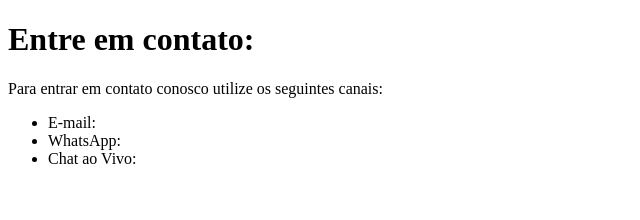
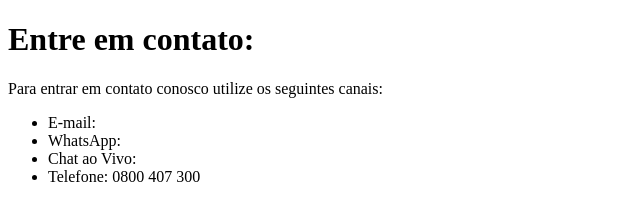
Before and after one commit to braulioportela79/intro-info-aula05-exercicio, a plain HTML site: page contato.html in a window 1280 px wide. Shown: the whole page, without its empty margins (0-640 px from the left). Drawn offline with Linux system fonts and the light colour scheme.

Commit message:
Adicionando telefone à Página de Contato

```diff
--- a/contato.html
+++ b/contato.html
@@ -15,6 +15,7 @@
         <li>E-mail:</li>
         <li>WhatsApp:</li>
         <li>Chat ao Vivo:</li>
+        <li>Telefone: 0800 407 300</li>
       </ul>
     </header>
   </body>
```
